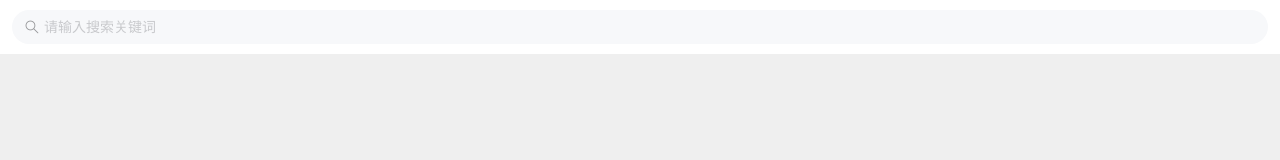
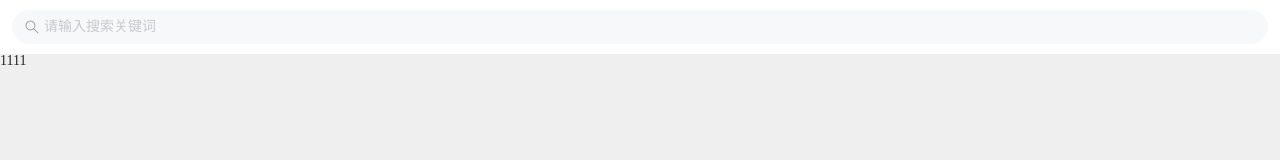
Before and after one commit to apu-li/vant-app, a Vue app: page / in a window 1280 px wide. Shown: the top 160 px of the page. Built offline with nearby package versions, Linux system fonts and the light colour scheme.

Commit message:
安装重置样式reset-css

```diff
--- a/package.json
+++ b/package.json
@@ -9,6 +9,7 @@
   "dependencies": {
     "babel-plugin-import": "^1.13.5",
     "core-js": "^3.8.3",
+    "reset-css": "^5.0.1",
     "vant": "^2.12.47",
     "vue": "^2.6.14",
     "vue-router": "^3.5.1",
--- a/src/App.vue
+++ b/src/App.vue
@@ -18,7 +18,7 @@ body {
 // 移动端单位 rem em相对当前节点的字体大小
 html {
   // 1rem就是100px
-  font-size: 100px;
+  font-size: 100px !important;
 }
 // 问题：如果此时要对字体设置16px,应该写成多少rem?   0.16
 </style>
--- a/src/main.js
+++ b/src/main.js
@@ -3,6 +3,7 @@ import App from './App.vue';
 import router from './router';
 import store from './store';
 import './vantui';
+import 'reset-css';
 
 Vue.config.productionTip = false;
 
--- a/src/views/Home.vue
+++ b/src/views/Home.vue
@@ -1,6 +1,7 @@
 <template>
   <div class="home">
     <van-search v-model="searchVal" shape="round" background="#fff" placeholder="请输入搜索关键词" disabled />
+    <p>1111</p>
   </div>
 </template>
 
```
Also changed, not shown: 1 other file (tests, documents, lock files or other folders).
